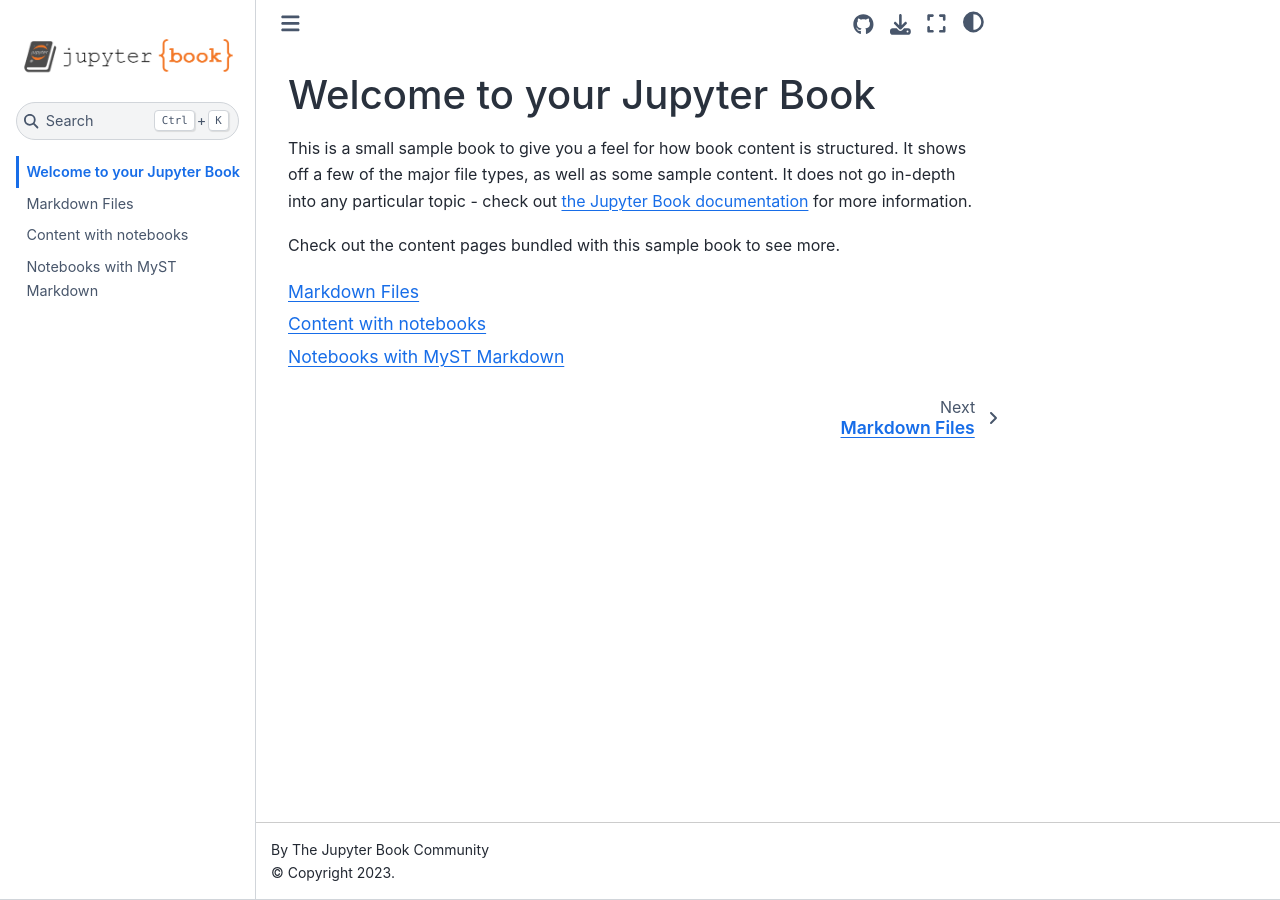
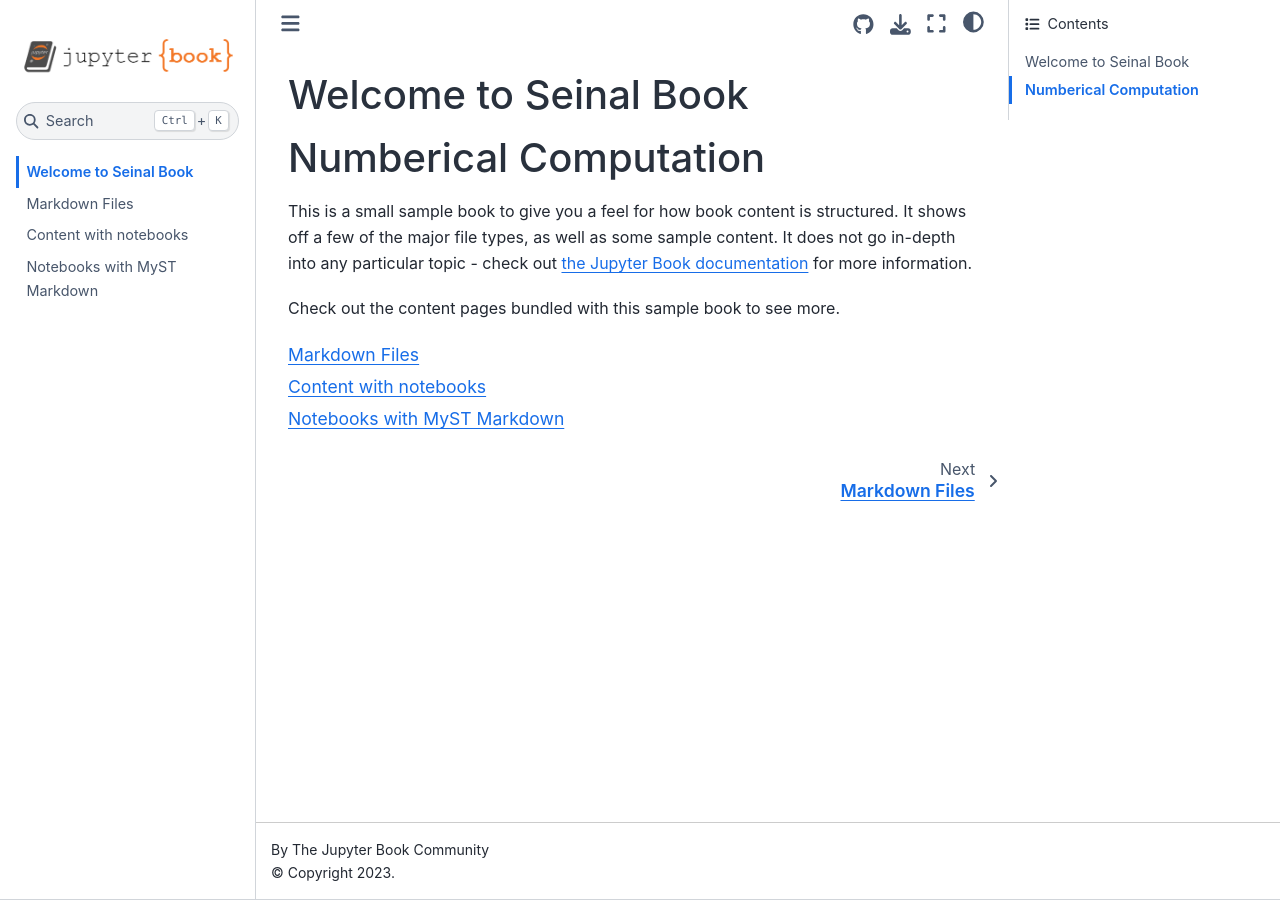
Before and after one commit to SeinalArifin149/Komputasi-Numberik, a Jupyter Book: the page built from intro.md, in a window 1280 px wide. Built offline with Jupyter Book 1.0.4 settings and Sphinx 7.4.7 and the Sphinx Book theme 1.1.4, drawn with Linux system fonts in a browser that asks for light colours.

Commit message:
test input my name in my book with intro.md

```diff
--- a/intro.md
+++ b/intro.md
@@ -1,4 +1,5 @@
-# Welcome to your Jupyter Book
+# Welcome to Seinal Book
+# Numberical Computation
 
 This is a small sample book to give you a feel for how book content is
 structured.
```
